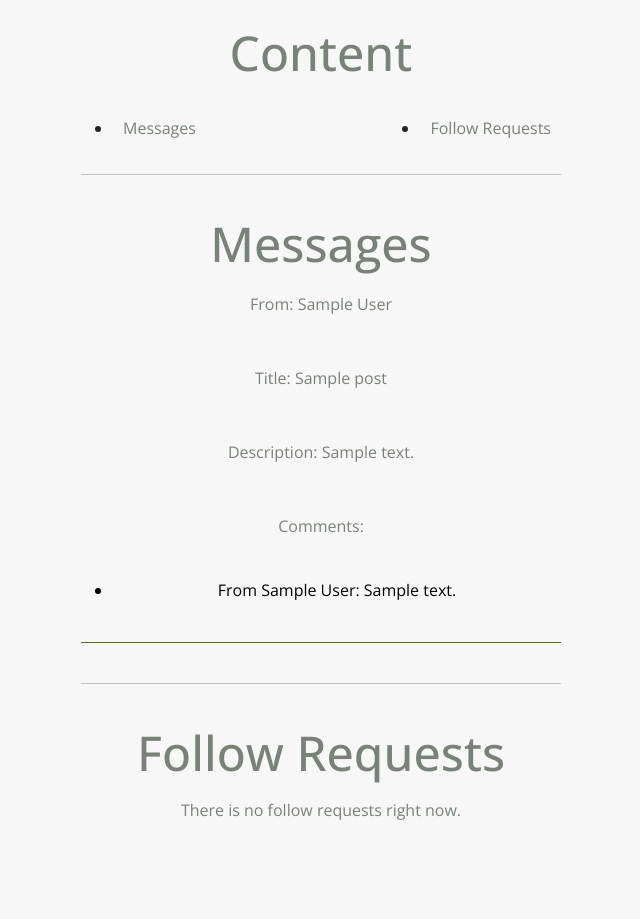
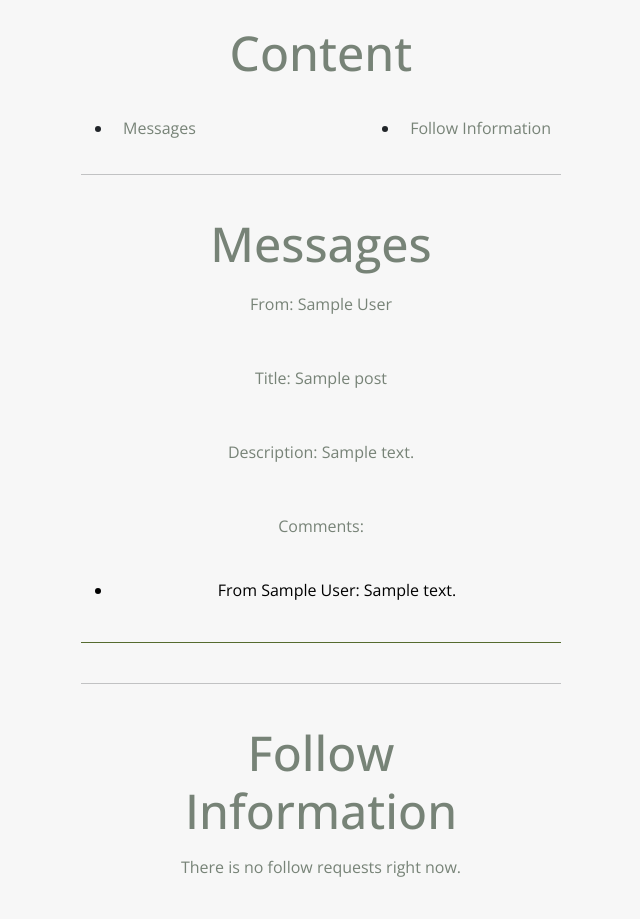
Before and after one commit to LefanTan/wedlab-cmput404-project, a Django app: template home/templates/inbox.html in a window 1280 px wide. Shown: the part 51-970 px from the top of the page, without its empty margins (319-959 px from the left). Before the commit the page ends 871 px from the top, so only its background shows below. Run offline with Django 3.2, Linux system fonts and the light colour scheme; the template is opened without the code that fills it: most values are stand-ins (such as "Sample title", 1, 10 or a date in 2020); some libraries are stand-ins or nearby versions.

Commit message:
Update inbox.html

```diff
--- a/home/templates/inbox.html
+++ b/home/templates/inbox.html
@@ -22,7 +22,7 @@
             <h1 class="mb-3">Content</h1>
             <ul class = "navbar">
                 <li><a href="#Messages">Messages</a></li>
-                <li><a href="#Requests">Follow Requests</a></li>
+                <li><a href="#Requests">Follow Information</a></li>
             </ul>
         </div>
         <hr /><br>
@@ -47,13 +47,13 @@
             <p>There is no messages for this part right now.</p>
         {% endif %}
         <br><hr /><br>
-        <h1 class="mb-3" id="Requests">Follow Requests</h1>
+        <h1 class="mb-3" id="Requests">Follow Information</h1>
         {% if requests != None%}
             {% for i in content %}
                 <div class="rows">
                     <div class="column">
                         <p class="summary">
-                            {{ i.summary }}
+                            {{ i.actor.displayName }} is following you!
                         </p>
                     </div>
                 </div>
```
